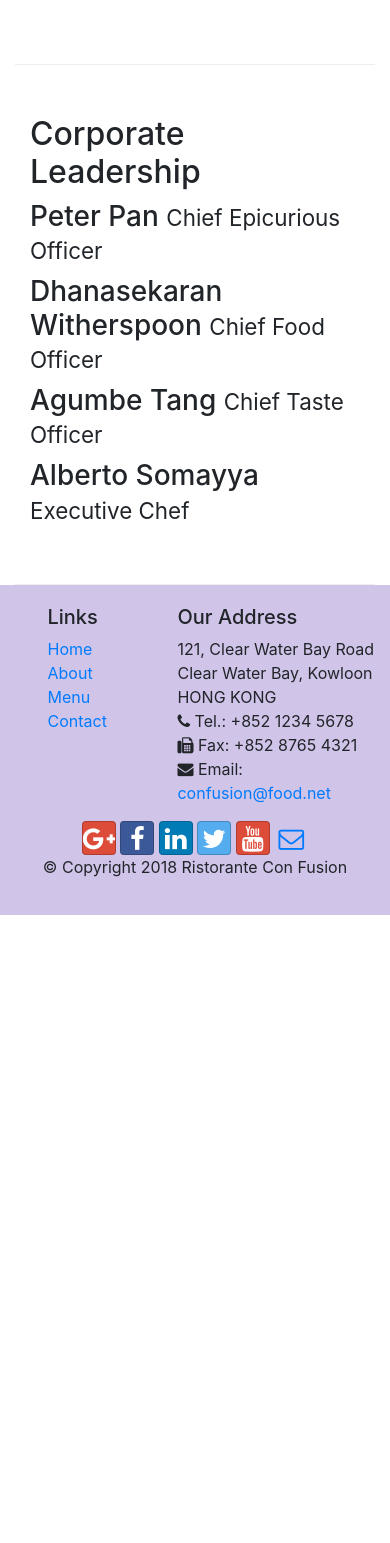
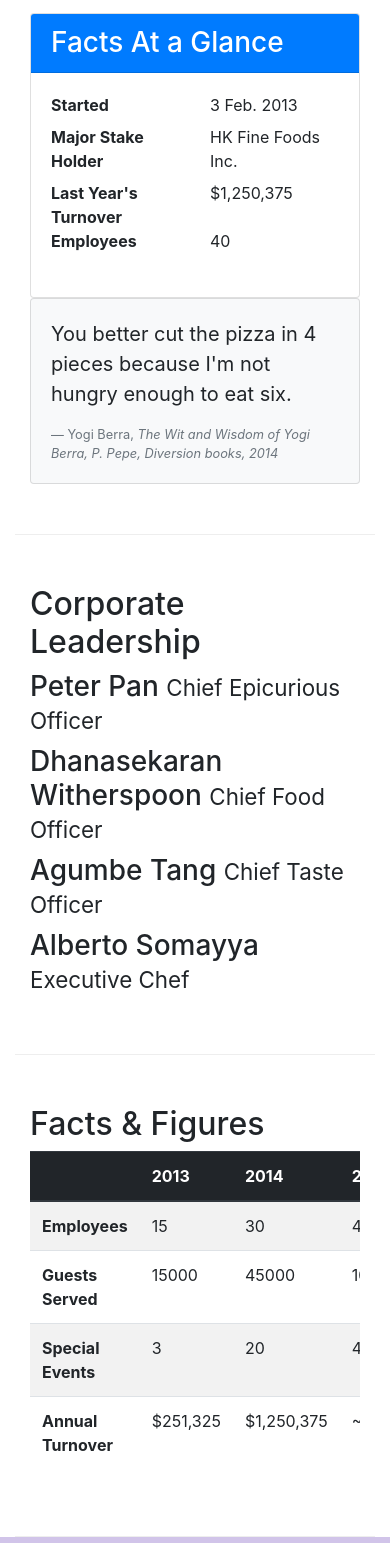
Before and after one commit to MandarJunnarkar/Restraurant-bootstrap-design, a website: page aboutus.html in a window 390 px wide. Shown: the part 1037-2580 px from the top of the page. Before the commit the page ends 1952 px from the top, so only its background shows below. Drawn offline with nearby package versions, Linux system fonts and the light colour scheme.

Commit message:
tables and cards

```diff
--- a/aboutus.html
+++ b/aboutus.html
@@ -65,7 +65,32 @@
                 <p>Started in 2010, Ristorante con Fusion quickly established itself as a culinary icon par excellence in Hong Kong. With its unique brand of world fusion cuisine that can be found nowhere else, it enjoys patronage from the A-list clientele in Hong Kong.  Featuring four of the best three-star Michelin chefs in the world, you never know what will arrive on your plate the next time you visit us.</p>
                 <p>The restaurant traces its humble beginnings to <em>The Frying Pan</em>, a successful chain started by our CEO, Mr. Peter Pan, that featured for the first time the world's best cuisines in a pan.</p>
             </div>
-            <div class="col col-sm">
+            <div class="col-12 col-sm">
+                <div class="card">
+                    <h3 class="card-header bg-primary text-white">Facts At a Glance</h3>
+                    <div class="card-body">
+                        <dl class="row">
+                            <dt class="col-6">Started</dt>
+                            <dd class="col-6">3 Feb. 2013</dd>
+                            <dt class="col-6">Major Stake Holder</dt>
+                            <dd class="col-6">HK Fine Foods Inc.</dd>
+                            <dt class="col-6">Last Year's Turnover</dt>
+                            <dd class="col-6">$1,250,375</dd>
+                            <dt class="col-6">Employees</dt>
+                            <dd class="col-6">40</dd>
+                        </dl>
+                    </div>
+                </div>
+            </div>
+            <div class="col-12">
+                <div class="card card-body bg-light">
+                    <blockquote class="blockquote">
+                        <p class="mb-0">You better cut the pizza in 4 pieces because I'm not hungry enough to eat six.</p>
+                    </blockquote>
+                    <footer class="blockquote-footer">Yogi Berra,
+                        <cite title="Source Title">The Wit and Wisdom of Yogi Berra, P. Pepe, Diversion books, 2014 </cite>
+                    </footer>
+                </div>
             </div>
         </div>
 
@@ -83,7 +108,50 @@
                 <p class="d-none d-sm-block">Award winning three-star Michelin chef with wide International experience having worked closely with whos-who in the culinary world, he specializes in creating mouthwatering Indo-Italian fusion experiences. He says, <em>Put together the cuisines from the two craziest cultures, and you get a winning hit! Amma Mia!</em></p>
             </div>
        </div>
-
+       <div class="row row-content">
+           <div class="col-12 col-sm-9">
+               <h2>Facts &amp; Figures</h2>
+               <div class="table-responsive">
+                <table class="table table-striped">
+                    <thead class="thead-dark">
+                        <tr>
+                            <th>&nbsp;</th>
+                            <th>2013</th>
+                            <th>2014</th>
+                            <th>2015</th>
+                        </tr>
+                    </thead>
+                    <tbody>
+                        <tr>
+                            <th>Employees</th>
+                            <td>15</td>
+                            <td>30</td>
+                            <td>40</td>
+                        </tr>
+                        <tr>
+                            <th>Guests Served</th>
+                            <td>15000</td>
+                            <td>45000</td>
+                            <td>100,000</td>
+                        </tr>
+                        <tr>
+                            <th>Special Events</th>
+                            <td>3</td>
+                            <td>20</td>
+                            <td>45</td>
+                        </tr>
+                        <tr>
+                            <th>Annual Turnover</th>
+                            <td>$251,325</td>
+                            <td>$1,250,375</td>
+                            <td>~$3,000,000</td>
+                        </tr>
+                    </tbody>
+                </table>
+            </div>
+           </div>
+           <div class="col-12 col-sm-3"></div>
+       </div>
     </div>
 
     <footer class="footer">
```
